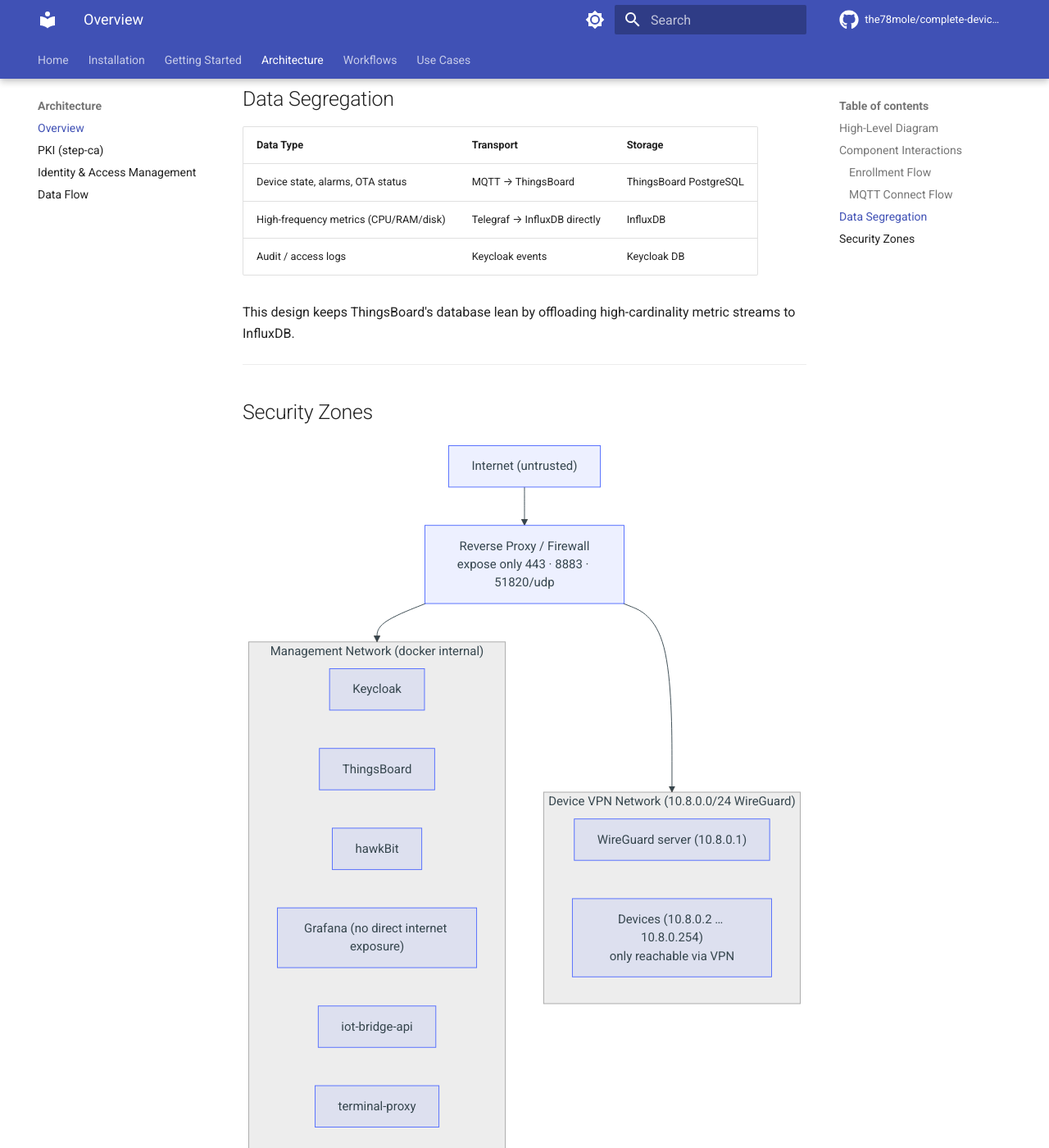
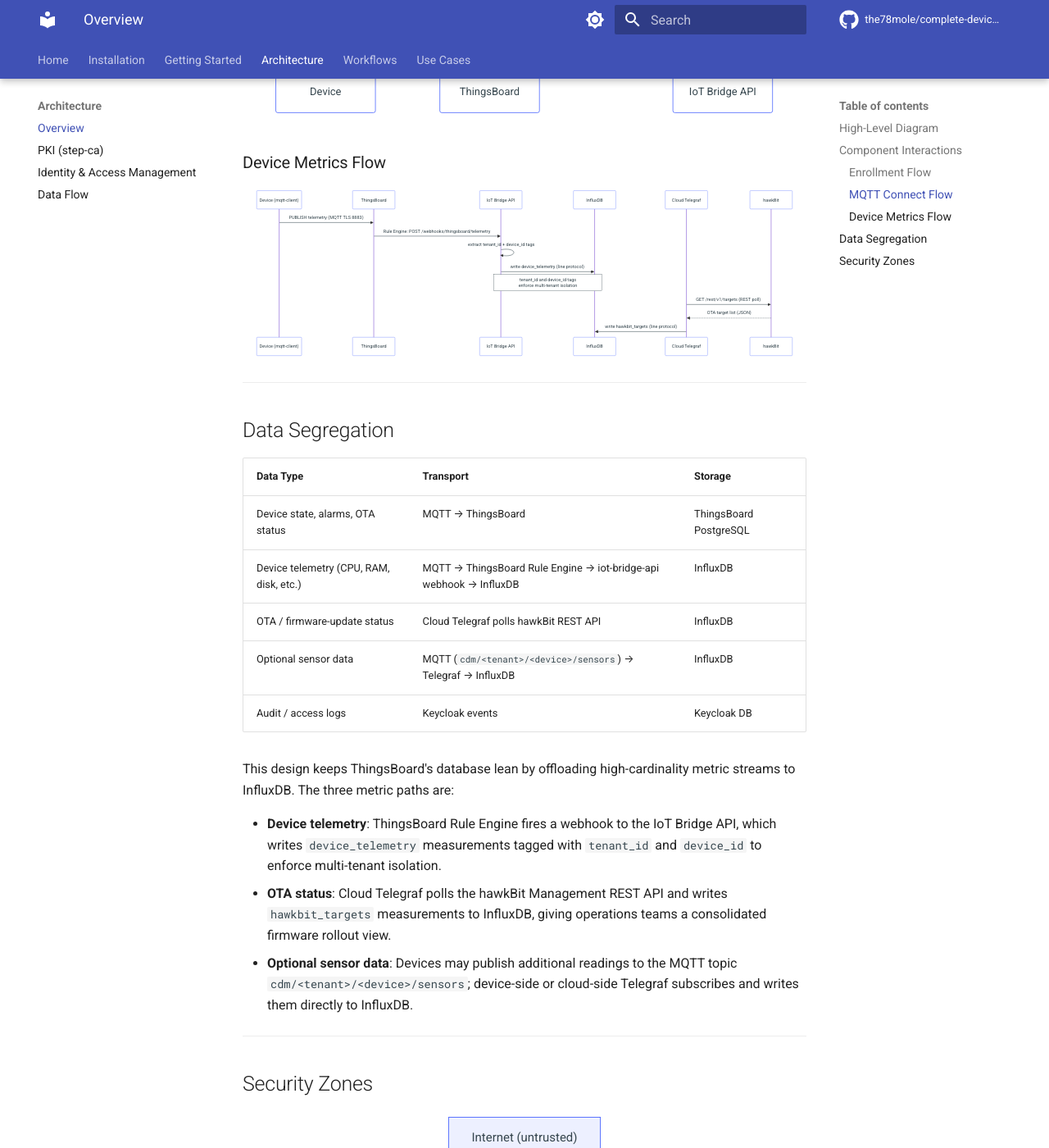
Before and after one commit to the78mole/complete-device-management, an MkDocs documentation site: the page built from docs/architecture/index.md, in a window 1280 px wide and 1400 px high, scrolled down 1970 px. Shown: the whole window at 82% size. Built offline with MkDocs 1.6.1 and Material for MkDocs 9.7.7, drawn with Linux system fonts in a browser that asks for light colours; comment, search, counter and statistics services are not loaded; some of the changed text lies outside the part shown.

Commit message:
docs: update architecture diagram to reflect device metrics changes
- Fix High-Level Diagram: remove wrong TLG→TEL edge; add IBA→IDB
  (device telemetry webhook), HB→TEL REST poll, and dashed optional
  edges for device Telegraf (MQTT subscribe + sensor data to InfluxDB)
- Update TB→IBA label to cover both connect and telemetry Rule Engine events
- Add Device Metrics Flow sequence diagram showing telemetry webhook and
  cloud Telegraf hawkBit polling paths
- Expand Data Segregation table with separate rows for device telemetry,
  OTA/firmware-update status, and optional sensor data
- Replace long single paragraph with concise bulleted summary of the three
  metric paths
- Update pillar 4 (Observability) description to reflect actual flows
- Fix README.md diagram: replace TLG→IDB direct edge with optional dashed
  edge; add IBA→IDB telemetry edge

Co-authored-by: the78mole <7723396+the78mole@users.noreply.github.com>

````diff
--- a/docs/architecture/index.md
+++ b/docs/architecture/index.md
@@ -5,7 +5,7 @@
 1. **Identity & Trust** — Keycloak (SSO) + step-ca (PKI) establish who can connect and which certificates are trusted.
 2. **Device Communication** — ThingsBoard provides the MQTT broker and the single-pane-of-glass UI.
 3. **Software Updates** — hawkBit manages campaigns; RAUC executes them atomically on the device.
-4. **Observability** — InfluxDB stores high-frequency metrics; Grafana visualises them.
+4. **Observability** — Device telemetry flows from ThingsBoard through the IoT Bridge API (`/webhooks/thingsboard/telemetry`) into InfluxDB; hawkBit OTA status is polled by cloud Telegraf; optional MQTT sensor data is collected by Telegraf. Grafana visualises all metrics.
 5. **Remote Access** — WireGuard creates a secure overlay network; ttyd + terminal-proxy deliver a browser shell.
 
 ---
@@ -28,10 +28,12 @@ graph TB
 
         KC <-->|OIDC/SAML| TB
         TB <-->|REST| HB
-        TB -->|"Rule Engine fires on device connect"| IBA
+        TB -->|"Rule Engine (connect + telemetry)"| IBA
         SCA <-->|sign CSR| IBA
         IBA <-->|alloc peer| WGS
-        TEL -->|metrics from device| IDB
+        IBA -->|"device telemetry"| IDB
+        HB -->|REST poll| TEL
+        TEL -->|"OTA status + sensor data"| IDB
         IDB --> GRF
     end
 
@@ -52,7 +54,8 @@ graph TB
 
     MQC -->|"MQTT TLS (8883)"| TB
     WGC <-->|WireGuard VPN| WGS
-    TLG -->|metrics| TEL
+    TLG -.->|"MQTT subscribe (sensors, optional)"| TB
+    TLG -.->|"sensor data (optional)"| IDB
     TXP -->|"WS → WireGuard IP → ttyd"| TTD
 ```
 
@@ -89,6 +92,26 @@ sequenceDiagram
     T-->>D: CONNACK
 ```
 
+### Device Metrics Flow
+
+```mermaid
+sequenceDiagram
+    participant D as Device (mqtt-client)
+    participant T as ThingsBoard
+    participant I as IoT Bridge API
+    participant IDB as InfluxDB
+    participant TEL as Cloud Telegraf
+    participant HB as hawkBit
+    D->>T: PUBLISH telemetry (MQTT TLS 8883)
+    T->>I: Rule Engine: POST /webhooks/thingsboard/telemetry
+    I->>I: extract tenant_id + device_id tags
+    I->>IDB: write device_telemetry (line protocol)
+    Note over I,IDB: tenant_id and device_id tags<br/>enforce multi-tenant isolation
+    TEL->>HB: GET /rest/v1/targets (REST poll)
+    HB-->>TEL: OTA target list (JSON)
+    TEL->>IDB: write hawkbit_targets (line protocol)
+```
+
 ---
 
 ## Data Segregation
@@ -96,10 +119,16 @@ sequenceDiagram
 | Data Type | Transport | Storage |
 |---|---|---|
 | Device state, alarms, OTA status | MQTT → ThingsBoard | ThingsBoard PostgreSQL |
-| High-frequency metrics (CPU/RAM/disk) | Telegraf → InfluxDB directly | InfluxDB |
+| Device telemetry (CPU, RAM, disk, etc.) | MQTT → ThingsBoard Rule Engine → iot-bridge-api webhook → InfluxDB | InfluxDB |
+| OTA / firmware-update status | Cloud Telegraf polls hawkBit REST API | InfluxDB |
+| Optional sensor data | MQTT (`cdm/<tenant>/<device>/sensors`) → Telegraf → InfluxDB | InfluxDB |
 | Audit / access logs | Keycloak events | Keycloak DB |
 
-This design keeps ThingsBoard's database lean by offloading high-cardinality metric streams to InfluxDB.
+This design keeps ThingsBoard's database lean by offloading high-cardinality metric streams to InfluxDB. The three metric paths are:
+
+- **Device telemetry**: ThingsBoard Rule Engine fires a webhook to the IoT Bridge API, which writes `device_telemetry` measurements tagged with `tenant_id` and `device_id` to enforce multi-tenant isolation.
+- **OTA status**: Cloud Telegraf polls the hawkBit Management REST API and writes `hawkbit_targets` measurements to InfluxDB, giving operations teams a consolidated firmware rollout view.
+- **Optional sensor data**: Devices may publish additional readings to the MQTT topic `cdm/<tenant>/<device>/sensors`; device-side or cloud-side Telegraf subscribes and writes them directly to InfluxDB.
 
 ---
 
````
Also changed, not shown: README.md (+2 -1 lines).
